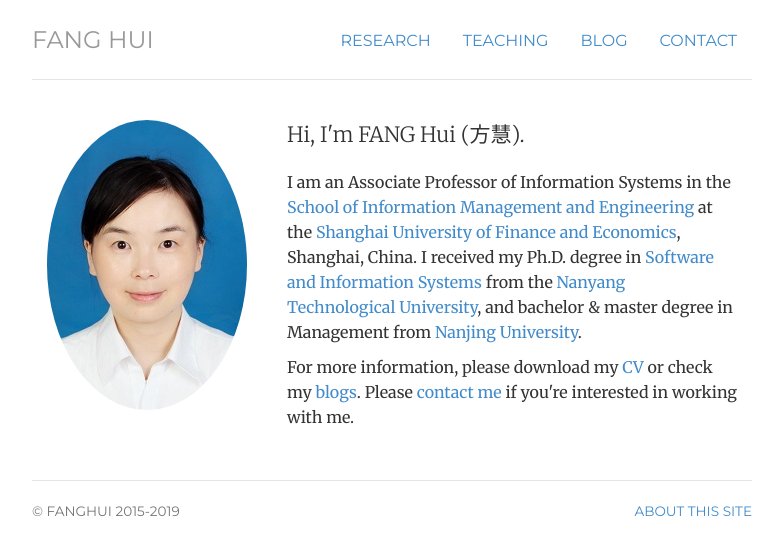
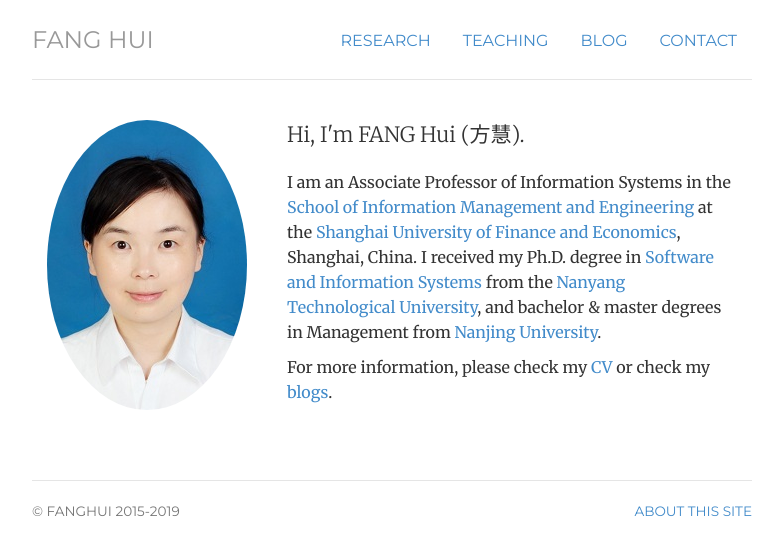
Before and after one commit to fsansan/fsansan.github.io, a Jekyll site: the page built from index.html, in a window 1280 px wide. Shown: the top 555 px of the page, without its empty margins (248-1031 px from the left). Built offline with Jekyll 4.4.1, drawn with Linux system fonts in a browser that asks for light colours.

Commit message:
Update index.html

```diff
--- a/index.html
+++ b/index.html
@@ -16,8 +16,8 @@
 	<div itemscope itemtype="http://data-vocabulary.org/Person" class="col-sm-8">
 	<p class="lead">Hi, I'm <span itemprop="name">FANG Hui (方慧)</span>.
 	<!-- <a href="/files/cv-fang_business.pdf" class="btn btn-default pull-right" title="Download CV as PDF">Download CV</a></p> -->
-	<p>I am an <span itemprop="title">Associate Professor</span> of Information Systems in the <a href="http://sime.shufe.edu.cn/">School of Information Management and Engineering</a> at the <span itemprop="affiliation"><a href="http://www.shufe.edu.cn/">Shanghai University of Finance and Economics</a></span>, <span itemprop="address" itemscope itemtype="http://data-vocabulary.org/Address"> <span itemprop="locality">Shanghai</span>, <span itemprop="country-name">China</span></span>. I received my Ph.D. degree in <a href="http://www.sce.ntu.edu.sg">Software and Information Systems</a> from the <a href="http://www.ntu.edu.sg/">Nanyang Technological University</a>, and bachelor & master degree in Management from <a href="http://www.nju.edu.cn/">Nanjing University</a>.</p>
-	<p> For more information, please download my <a href="/img/cv_fanghui.pdf" title="Download CV as PDF">CV</a> or check my <a href="/blog">blogs</a>. Please <a href="contact">contact me</a> if you're interested in working with me.</p>
+	<p>I am an <span itemprop="title">Associate Professor</span> of Information Systems in the <a href="http://sime.shufe.edu.cn/">School of Information Management and Engineering</a> at the <span itemprop="affiliation"><a href="http://www.shufe.edu.cn/">Shanghai University of Finance and Economics</a></span>, <span itemprop="address" itemscope itemtype="http://data-vocabulary.org/Address"> <span itemprop="locality">Shanghai</span>, <span itemprop="country-name">China</span></span>. I received my Ph.D. degree in <a href="http://www.sce.ntu.edu.sg">Software and Information Systems</a> from the <a href="http://www.ntu.edu.sg/">Nanyang Technological University</a>, and bachelor & master degrees in Management from <a href="http://www.nju.edu.cn/">Nanjing University</a>.</p>
+	<p> For more information, please check my <a href="/img/cv_fanghui.pdf" title="Download CV as PDF">CV</a> or check my <a href="/blog">blogs</a>.
 	</div>
 </div>
 <!-- </div> -->
```
